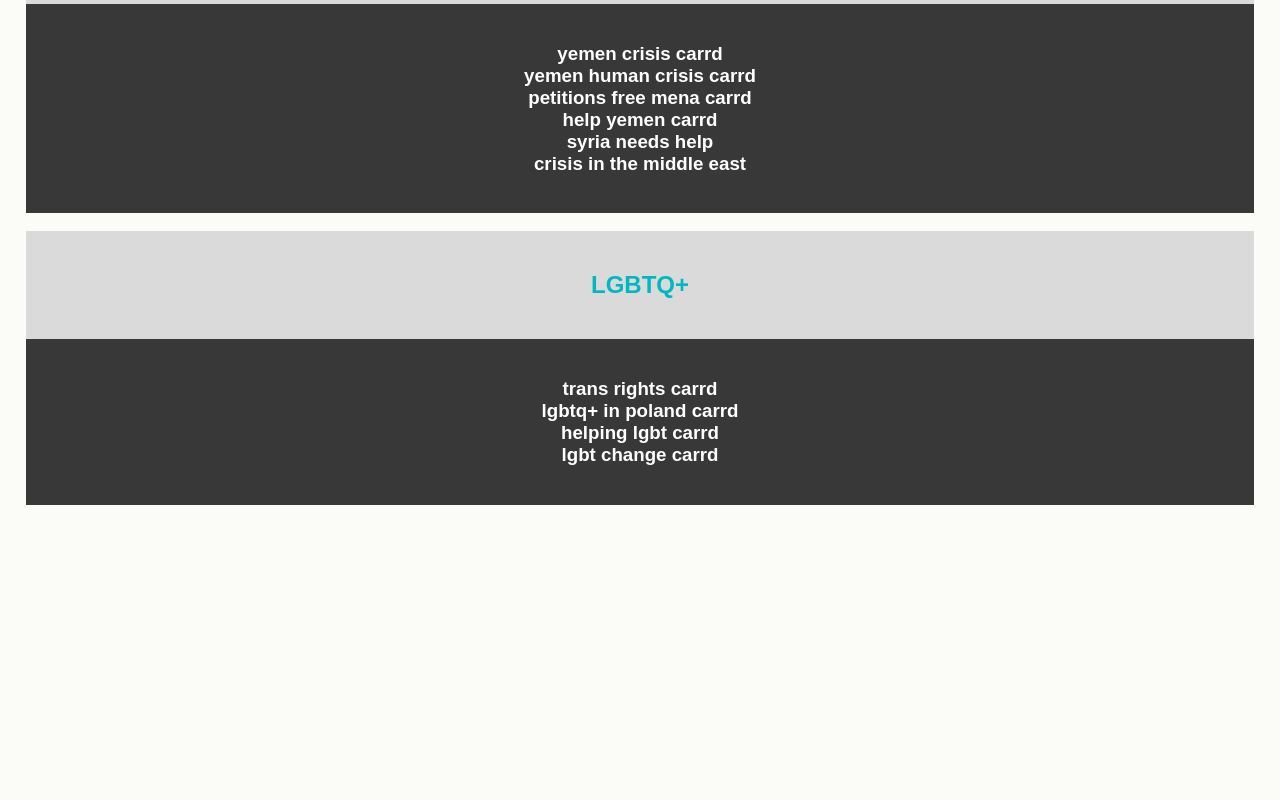
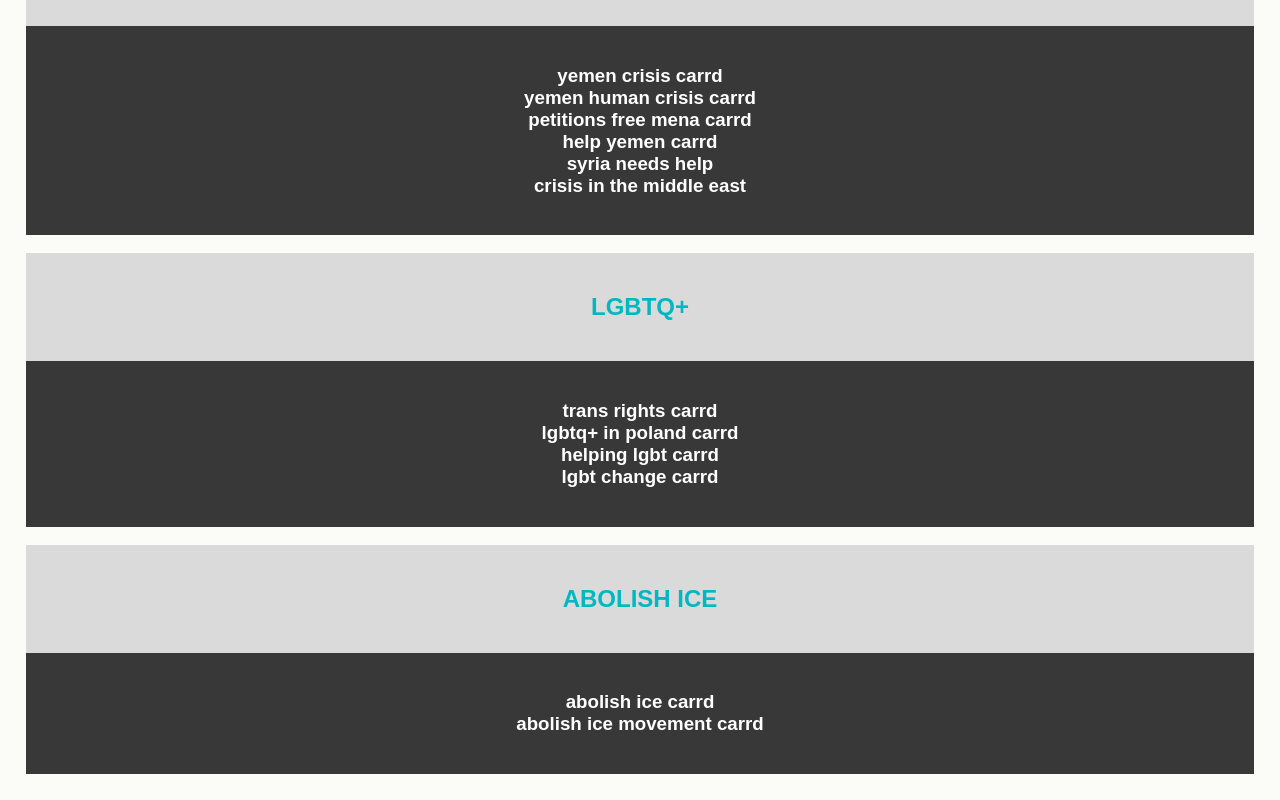
Before and after one commit to j-truo/resources, a plain HTML site: page act.html in a window 1280 px wide. Shown: the part 950-1750 px from the top of the page. Before the commit the page ends 1480 px from the top, so only its background shows below. Drawn offline with Linux system fonts and the light colour scheme.

Commit message:
Update act.html

```diff
--- a/act.html
+++ b/act.html
@@ -55,6 +55,10 @@
         style="background-color:#383838; text-align:middle; vertical-align: middle; padding:20px 60px;"
       >
         <h3>
+           <a href="https://dotherightthing.carrd.co/" style="color: #ffffff"
+            >do the right thing carrd</a
+          >
+          <br />
           <a href="https://blacklivesmatters.carrd.co/" style="color: #ffffff"
             >blm carrd</a
           >
@@ -172,8 +176,28 @@
           >
         </h3>
       </div>
+      <br />
+      <div
+        style="background-color:#DADADA; text-align:middle; vertical-align: middle; padding:20px 60px;"
+      >
+        <h2>
+          ABOLISH ICE
+        </h2>
+      </div>
 
-
+      <div
+        style="background-color:#383838; text-align:middle; vertical-align: middle; padding:20px 60px;"
+      >
+        <h3>
+          <a href="https://abolishice.carrd.co/" style="color: #ffffff"
+     >abolish ice carrd</a
+            >
+          <br />
+          <a href="https://abolishicemovement.carrd.co/" style="color: #ffffff"
+     >abolish ice movement carrd</a
+            >
+           </h3>
+      </div>
     </center>
   </body>
 </html>
```
